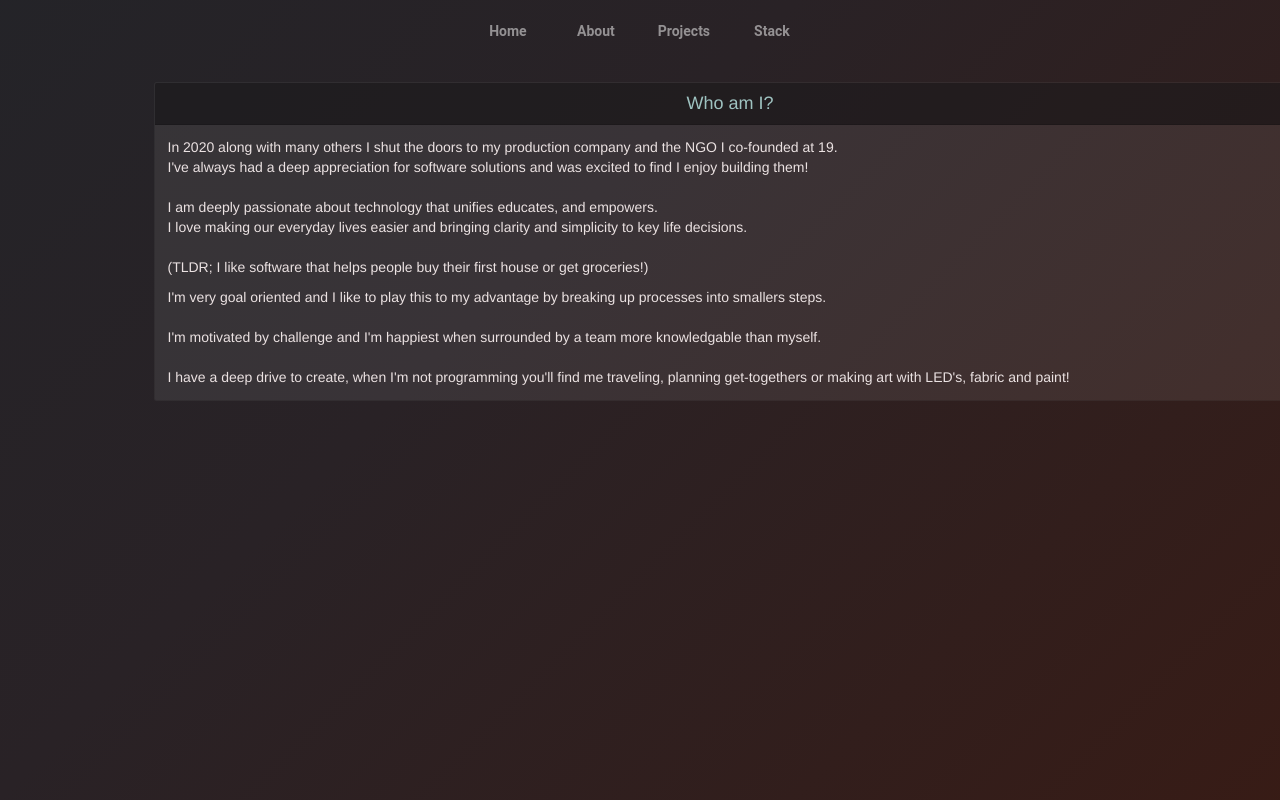
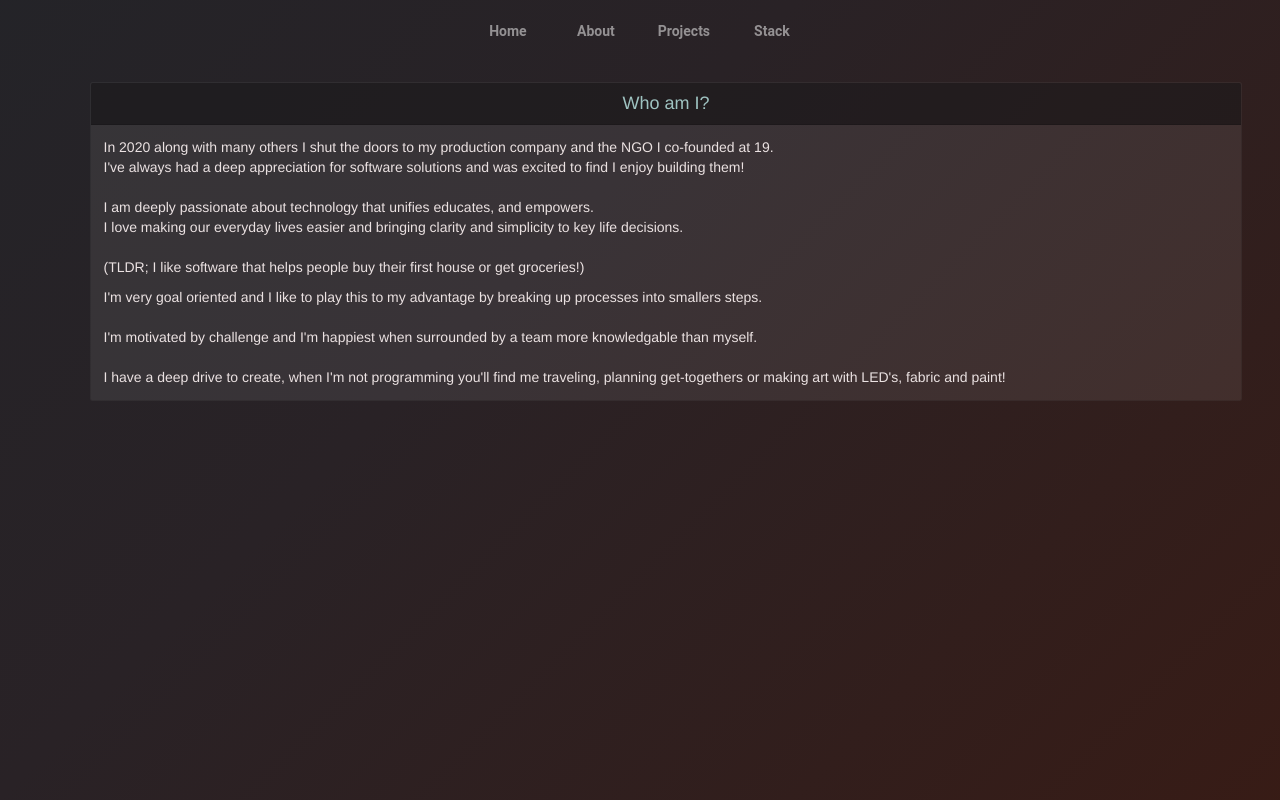
Before and after one commit to purcell3a/purcell3a.github.io, a plain HTML site: page about.html in a window 1280 px wide. Drawn offline with nearby package versions, Linux system fonts and the light colour scheme; a script that the page names is missing.

```diff
--- a/css/browser.css
+++ b/css/browser.css
@@ -89,7 +89,7 @@
     padding: 0rem;
     position: fixed;
     max-width: 90%;
-    margin-left: 5%;
+    /* margin-left: 5%; */
     display: -ms-flexbox;
     display: flex;
     -ms-flex-direction: column;
```
